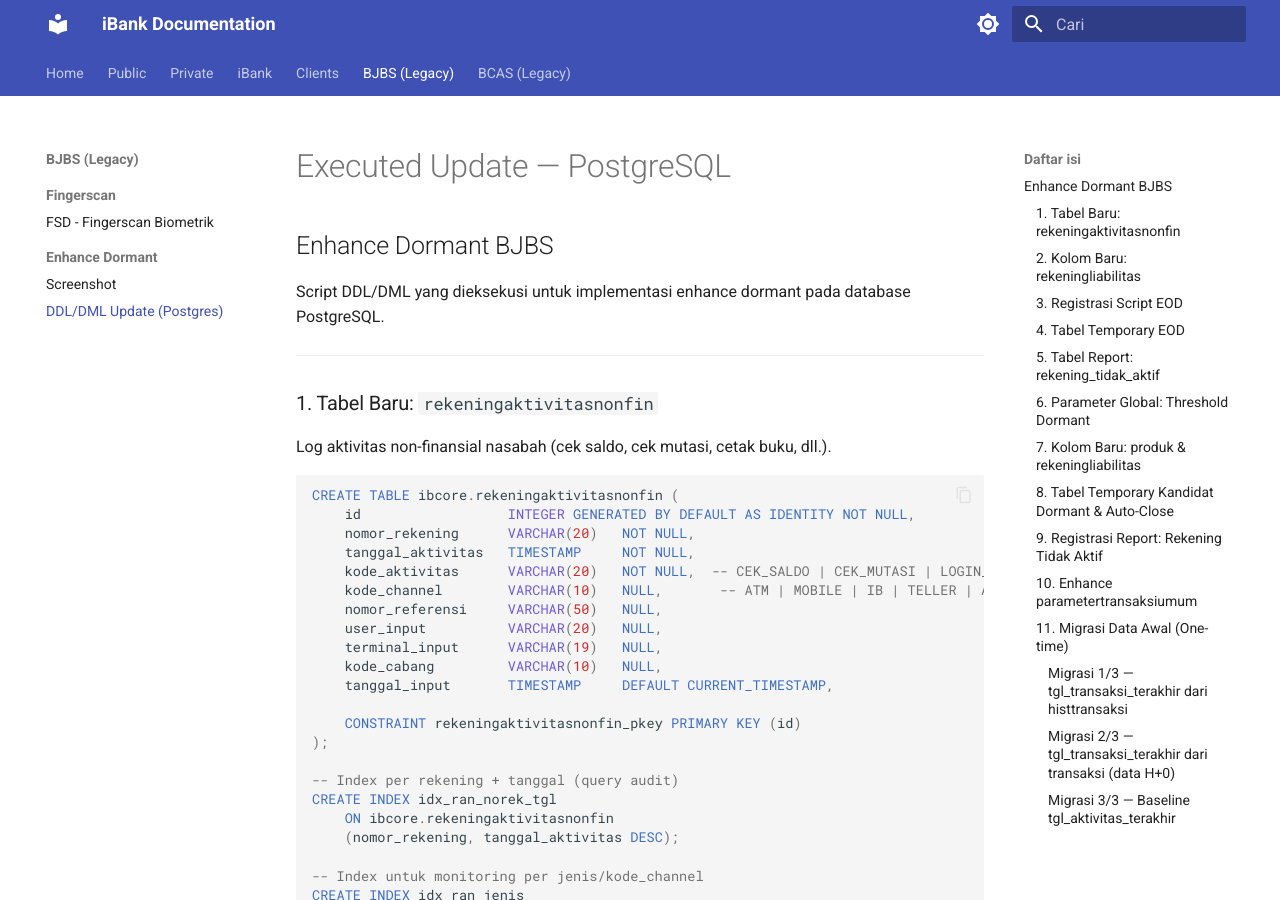
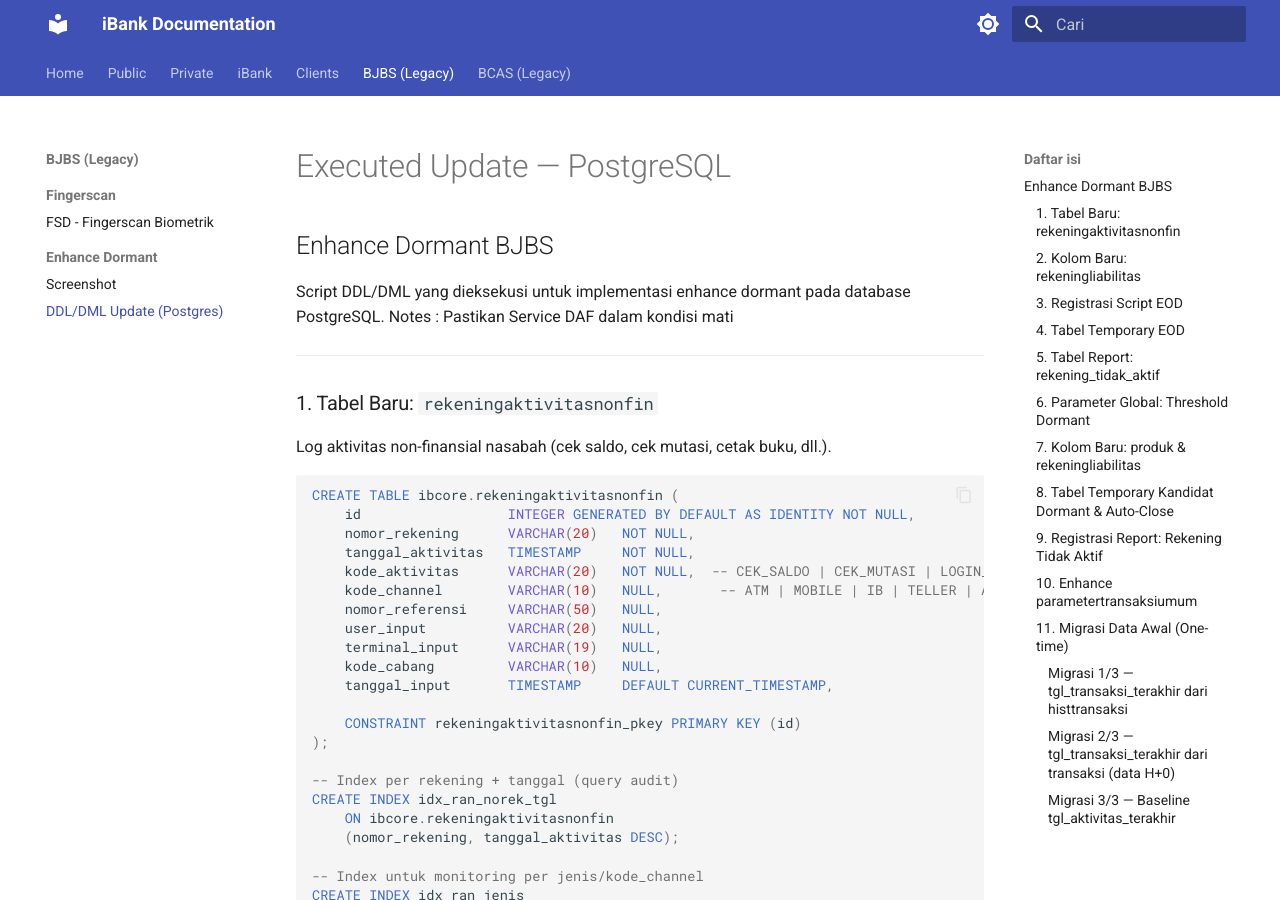
Before and after one commit to wisnu/ibank-docs, an MkDocs documentation site: the page built from docs/clients/bjbs/enhance_dormant/executed_update_pg.md, in a window 1280 px wide and 900 px high. Built offline with MkDocs 1.6.1 and Material for MkDocs 9.7.7, drawn with Linux system fonts in a browser that asks for light colours.

Commit message:
feat: add about page and update public documentation and client notes

```diff
--- a/docs/clients/bjbs/enhance_dormant/executed_update_pg.md
+++ b/docs/clients/bjbs/enhance_dormant/executed_update_pg.md
@@ -1,8 +1,10 @@
 # Executed Update — PostgreSQL
+
 ## Enhance Dormant BJBS
 
 Script DDL/DML yang dieksekusi untuk implementasi enhance dormant pada database PostgreSQL.
-
+Notes :
+Pastikan Service DAF dalam kondisi mati
 ---
 
 ### 1. Tabel Baru: `rekeningaktivitasnonfin`
```
